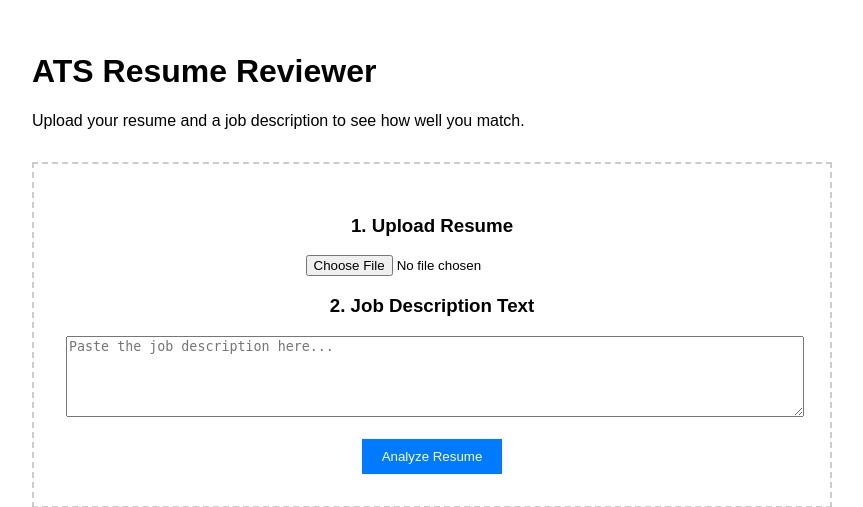
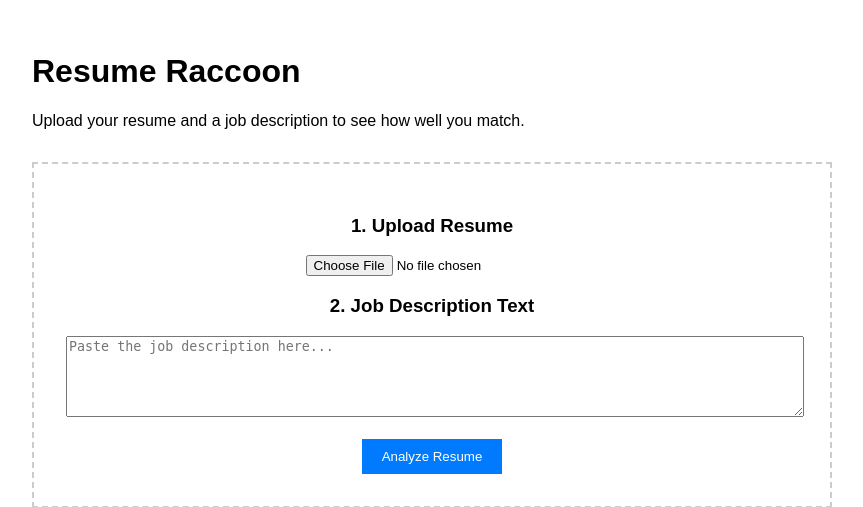
Before and after one commit to JayCee-secdev/ATS-Checker, a Flask app: page / in a window 1280 px wide. Shown: the top 507 px of the page, without its empty margins (208-1071 px from the left). Run offline with Flask 3, Linux system fonts and the light colour scheme.

Commit message:
Updated website title

```diff
--- a/app/templates/index.html
+++ b/app/templates/index.html
@@ -3,11 +3,11 @@
   <head>
     <meta charset="UTF-8" />
     <meta name="viewport" content="width=device-width, initial-scale=1.0" />
-    <title>ATS Resume Reviewer</title>
+    <title>Resume Raccoon</title>
     <link rel="stylesheet" href="/static/css/index.css" />
   </head>
   <body>
-    <h1>ATS Resume Reviewer</h1>
+    <h1>Resume Raccoon</h1>
     <p>Upload your resume and a job description to see how well you match.</p>
 
     <form action="/" method="POST" enctype="multipart/form-data">
```
